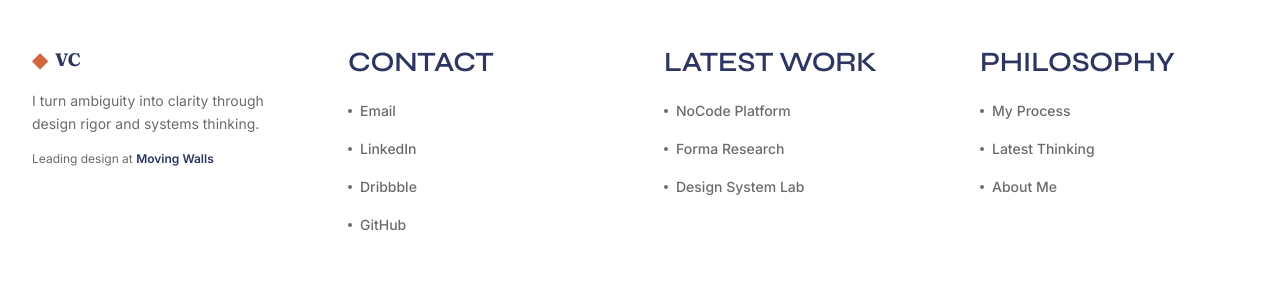
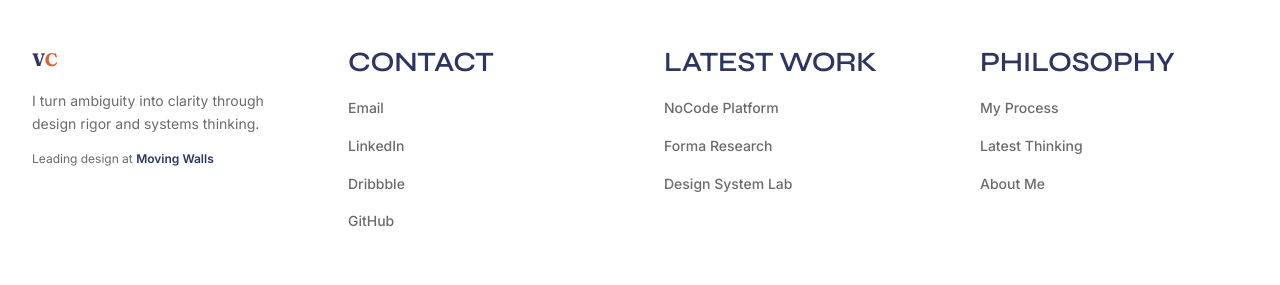
Before and after one commit to VivekcMW/MyPortfolio, a Next.js app: page /contact in a window 1280 px wide. Shown: the part 1439-1724 px from the top of the page. Built offline with nearby package versions, Linux system fonts and the light colour scheme; no server answers.

Commit message:
Update footer and favicon branding
- Remove list dots from footer links for cleaner design
- Update footer logo to match navbar (V+C without diamond symbol)
- Update favicon to show VC logo with primary/accent colors
- Consistent branding across navbar, footer, and favicon

```diff
--- a/src/app/icon.tsx
+++ b/src/app/icon.tsx
@@ -18,17 +18,18 @@ export default function Icon() {
           borderRadius: 6,
         }}
       >
-        <span
+        <div
           style={{
-            color: "#06B6D4",
-            fontSize: 22,
+            display: "flex",
+            fontSize: 18,
             fontWeight: 700,
             fontFamily: "sans-serif",
             lineHeight: 1,
           }}
         >
-          V
-        </span>
+          <span style={{ color: "#1D65AF" }}>V</span>
+          <span style={{ color: "#D4663E" }}>C</span>
+        </div>
       </div>
     ),
     { ...size }
--- a/src/components/Footer.tsx
+++ b/src/components/Footer.tsx
@@ -68,12 +68,14 @@ export default function Footer() {
         <div className="grid grid-cols-1 md:grid-cols-4 gap-12 mb-12">
           {/* Brand */}
           <div className="md:col-span-1">
-            <Link href="/" className="flex items-center gap-2 mb-4">
-              <span className="font-bold text-xl tracking-tight font-mono text-accent">
-                &#9670;
-              </span>
-              <span className="font-display font-bold text-lg tracking-tight text-primary">
-                VC
+            <Link href="/" className="group flex items-center gap-0 mb-4">
+              <span className="font-display font-bold text-lg tracking-tight">
+                <span className="text-primary group-hover:text-accent transition-colors duration-200">
+                  V
+                </span>
+                <span className="text-accent group-hover:text-primary transition-colors duration-200">
+                  C
+                </span>
               </span>
             </Link>
             <p className="text-muted text-sm leading-relaxed mb-4">
@@ -96,12 +98,11 @@ export default function Footer() {
                   <li key={link.href}>
                     <Link
                       href={link.href}
-                      className="text-muted hover:text-accent transition-colors text-sm font-medium inline-flex items-center gap-2 group"
+                      className="text-muted hover:text-accent transition-colors text-sm font-medium group"
                       {...(link.href.startsWith("http")
                         ? { target: "_blank", rel: "noopener noreferrer" }
                         : {})}
                     >
-                      <span className="w-1 h-1 rounded-full bg-muted group-hover:bg-accent transition-colors" />
                       {link.label}
                     </Link>
                   </li>
```
